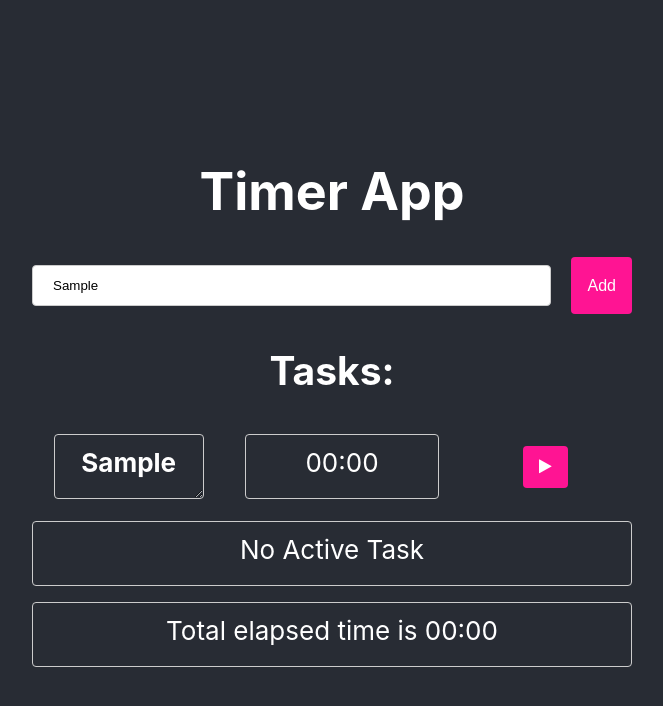
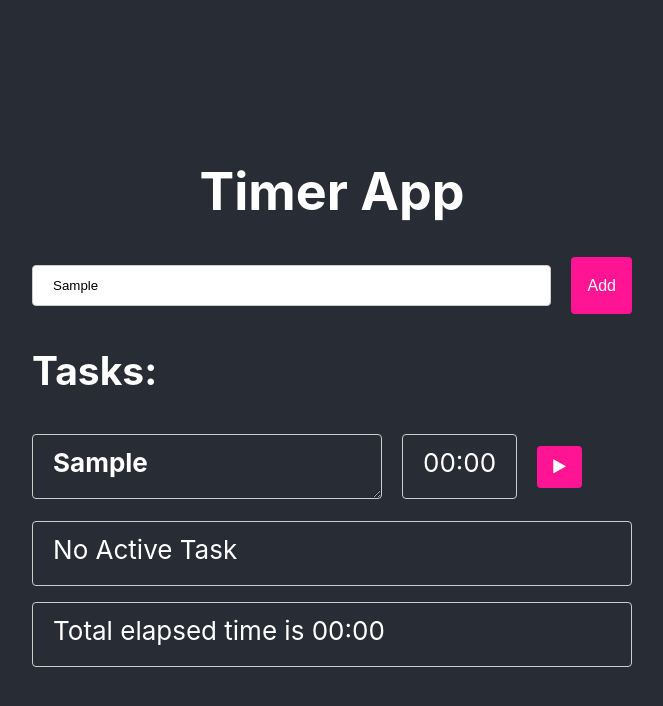
Before and after one commit to hadarose/timer-app-redux, a React (Create React App) app: page / in a window 1280 px wide. Both pictures are taken after typing "Sample" into the empty fields and a click on the button "Add". Shown: the top 706 px of the page, without its empty margins (308-971 px from the left). Built offline with nearby package versions, Linux system fonts and the light colour scheme.

Commit message:
TotalTime Comp added and bugs fixing

```diff
--- a/src/App.css
+++ b/src/App.css
@@ -63,6 +63,7 @@ input[type=text], select {
 
 .timeDiv {
   width: 100%;
+  max-width: 100%;
   padding: 12px 20px;
   margin: 8px 0;
   display: inline-block;
@@ -73,8 +74,8 @@ input[type=text], select {
 }
 
 .taskNameDiv {
-  width: 150px;
-  max-width: 150px;
+  width: 350px;
+  max-width: 350px;
   height: 65px;
   padding: 12px 20px;
   margin: 8px 0;
--- a/src/App.js
+++ b/src/App.js
@@ -17,7 +17,7 @@ function App() {
   };
 
   return (
-    <div className="App">
+    <div>
       <header className="App-header">
         <link
           rel="stylesheet"
--- a/src/Task.js
+++ b/src/Task.js
@@ -3,7 +3,9 @@ import { connect } from "react-redux";
 
 function Task(props) {
   const { task, activeTask, stopTimer, startTimer } = props;
-
+  const elapsedTimeStr = new Date(task.elapsedTime * 1000)
+    .toISOString()
+    .substr(14, 5);
   return (
     <div className="flex-container" key={task.id}>
       <div className="flex-child">
@@ -13,11 +15,7 @@ function Task(props) {
       </div>
 
       <div className="flex-child">
-        <div className="timeDiv">
-          {task.elapsedTime
-            ? new Date(task.elapsedTime * 1000).toISOString().substr(14, 5)
-            : "00:00"}
-        </div>
+        <div className="timeDiv">{elapsedTimeStr}</div>
       </div>
 
       <div className="flex-child">
@@ -43,7 +41,6 @@ function Task(props) {
 const mapStateToProps = (state) => {
   return {
     tasks: state.tasks,
-    activeTask: state.activeTask,
   };
 };
 
--- a/src/Tasks.js
+++ b/src/Tasks.js
@@ -1,13 +1,9 @@
 import { connect } from "react-redux";
 import Task from "./Task";
+import TotalTime from "./TotalTime";
 
 function Tasks(props) {
   const { tasks, activeTask } = props;
-
-  let totalTime = 0;
-  Object.values(tasks).forEach((task) => {
-    totalTime += task.elapsedTime;
-  });
 
   let todos = Object.values(tasks).map((task) => {
     return <Task task={task} key={task.id} />;
@@ -23,12 +19,7 @@ function Tasks(props) {
           : `Active task ID is ${activeTask}`}
       </div>
 
-      <div className="timeDiv">
-        Total elapsed time is{" "}
-        {totalTime === 0
-          ? "00:00"
-          : new Date(totalTime * 1000).toISOString().substr(14, 5)}
-      </div>
+      <TotalTime />
     </div>
   );
 }
--- /dev/null
+++ b/src/TotalTime.js
@@ -0,0 +1,24 @@
+import { connect } from "react-redux";
+
+function TotalTime(props) {
+  const { tasks } = props;
+  let totalTime = 0;
+  Object.values(tasks).forEach((task) => {
+    totalTime += task.elapsedTime;
+  });
+
+  return (
+    <div className="timeDiv">
+      Total elapsed time is{" "}
+      {new Date(totalTime * 1000).toISOString().substr(14, 5)}
+    </div>
+  );
+}
+const mapStateToProps = (state) => {
+  return {
+    tasks: state.tasks,
+    activeTask: state.activeTask,
+  };
+};
+
+export default connect(mapStateToProps)(TotalTime);
```
Also changed, not shown: 1 other file (tests, documents, lock files or other folders).
